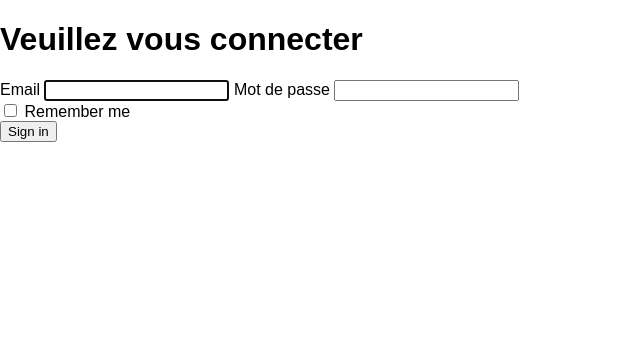
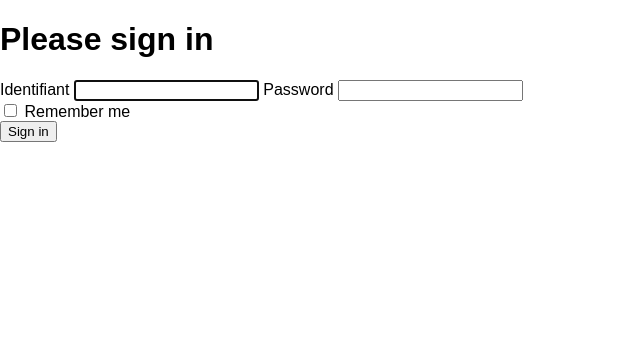
Before and after one commit to alexandraBrochard/ProjetSortirENI, a Symfony app: template templates/security/login.html.twig in a window 1280 px wide. Shown: the part 66-420 px from the top of the page, without its empty margins (0-640 px from the left). Run offline with Twig, Linux system fonts and the light colour scheme; the template is opened without the code that fills it, so the values that code supplies are empty; some libraries are stand-ins or nearby versions.

Commit message:
minor fixes

```diff
--- a/templates/security/login.html.twig
+++ b/templates/security/login.html.twig
@@ -14,11 +14,11 @@
         </div>
     {% endif %}
 
-                <h1 class="h3 mb-3 font-weight-normal">Veuillez vous connecter</h1>
-                <label for="inputidentifiant">Email</label>
-                <input type="text" value="{{ last_username }}" name="identifiant" id="inputIdentifiant" class="form-control"  required autofocus>
-                <label for="inputPassword">Mot de passe</label>
-                <input type="password" name="password" id="inputPassword" class="form-control" autocomplete="current-password" required>
+    <h1 class="h3 mb-3 font-weight-normal">Please sign in</h1>
+    <label for="inputIdentifiant">Identifiant</label>
+    <input type="text" value="{{ last_username }}" name="identifiant" id="inputIdentifiant" class="form-control" autocomplete="email" required autofocus>
+    <label for="inputPassword">Password</label>
+    <input type="password" name="password" id="inputPassword" class="form-control" autocomplete="current-password" required>
 
     <input type="hidden" name="_csrf_token"
            value="{{ csrf_token('authenticate') }}"
```
